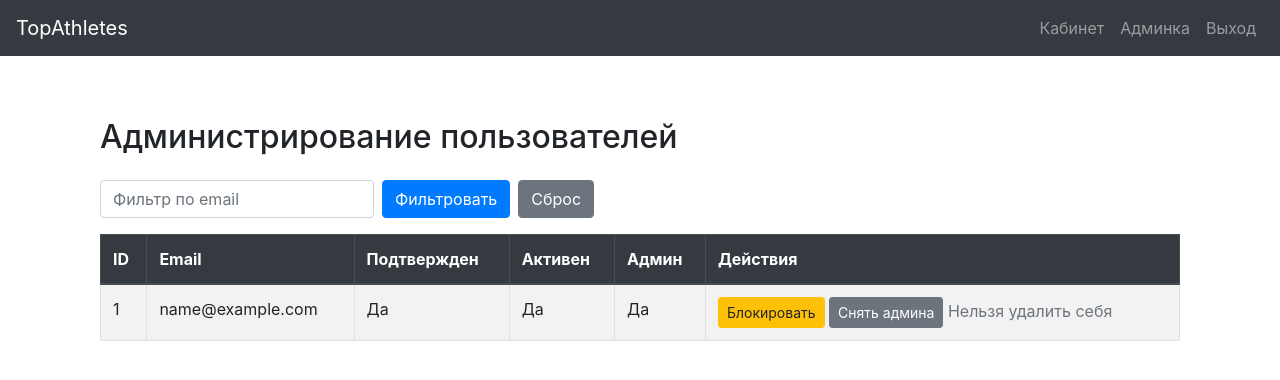
After one commit to AndProvince/topAthlets, a Flask app: page /admin/users in a window 1280 px wide. The commit adds this page. Shown: the top 380 px of the page. Run offline with Flask 3, Linux system fonts and the light colour scheme; a user stored in the database is signed in; tables that the repository leaves empty hold one stand-in row (values such as "Sample post"); some libraries are stand-ins or nearby versions.

Commit message:
Administration users page

```diff
--- a/app/models.py
+++ b/app/models.py
@@ -14,6 +14,8 @@ class User(db.Model, UserMixin):
     email = db.Column(db.String(120), unique=True, nullable=False)
     password_hash = db.Column(db.String(128), nullable=False)
     email_confirmed = db.Column(db.Boolean, default=False)
+    active = db.Column(db.Boolean(), default=True)
+    is_admin = db.Column(db.Boolean, default=False)
 
     def set_password(self, password):
         self.password_hash = generate_password_hash(password)
--- a/app/routes.py
+++ b/app/routes.py
@@ -6,6 +6,76 @@ from . import db
 from .email_utils import send_confirmation_email
 
 auth = Blueprint('auth', __name__)
+
+from functools import wraps
+
+# вспомогательный декоратор, если нет ролей
+def admin_required(f):
+    @wraps(f)
+    def decorated_function(*args, **kwargs):
+        if not current_user.is_authenticated or not current_user.is_admin:
+            flash('Access denied.', 'danger')
+            return redirect(url_for('auth.login'))
+        return f(*args, **kwargs)
+    return decorated_function
+
+@auth.route('/admin/users')
+@admin_required
+def admin_users():
+    email_filter = request.args.get('email', '').strip()
+    query = User.query
+    if email_filter:
+        query = query.filter(User.email.ilike(f"%{email_filter}%"))
+    users = query.all()
+    return render_template('admin_users.html', users=users)
+
+@auth.route('/admin/users/block/<int:user_id>')
+@admin_required
+def block_user(user_id):
+    user = User.query.get(user_id)
+    if user:
+        user.active = False
+        db.session.commit()
+        flash(f'User {user.email} blocked.', 'info')
+    return redirect(url_for('auth.admin_users'))
+
+@auth.route('/admin/users/unblock/<int:user_id>')
+@admin_required
+def unblock_user(user_id):
+    user = User.query.get(user_id)
+    if user:
+        user.active = True
+        db.session.commit()
+        flash(f'User {user.email} unblocked.', 'info')
+    return redirect(url_for('auth.admin_users'))
+
+@auth.route('/admin/users/delete/<int:user_id>', methods=['POST'])
+@admin_required
+def delete_user(user_id):
+    user = User.query.get(user_id)
+    if user:
+        if user.id == current_user.id:
+            flash("Нельзя удалить самого себя.", "warning")
+        else:
+            db.session.delete(user)
+            db.session.commit()
+            flash(f"Пользователь {user.email} удалён.", "info")
+    return redirect(url_for('auth.admin_users'))
+
+@auth.route('/admin/users/toggle_admin/<int:user_id>')
+@admin_required
+def toggle_admin(user_id):
+    user = User.query.get(user_id)
+    if user:
+        if user.id == current_user.id:
+            flash("Нельзя снять с себя права администратора.", "warning")
+        else:
+            user.is_admin = not user.is_admin
+            db.session.commit()
+            status = "назначен админом" if user.is_admin else "снят с админов"
+            flash(f"Пользователь {user.email} {status}.", "info")
+    return redirect(url_for('auth.admin_users'))
+
 
 @auth.route('/')
 def home():
@@ -45,12 +115,16 @@ def login():
     if form.validate_on_submit():
         user = User.query.filter_by(email=form.email.data).first()
         if user and user.check_password(form.password.data):
+            if not user.active:
+                flash('Ваш аккаунт заблокирован.', 'danger')
+                return redirect(url_for('auth.login'))
             login_user(user)
             flash('Logged in successfully.', 'success')
             return redirect(url_for('auth.dashboard'))
         else:
             flash('Invalid email or password.', 'danger')
     return render_template('login.html', form=form)
+
 
 @auth.route('/dashboard')
 @login_required
--- /dev/null
+++ b/app/templates/admin_users.html
@@ -0,0 +1,60 @@
+{% extends 'base.html' %}
+
+{% block title %}Администрирование пользователей{% endblock %}
+
+{% block content %}
+<div class="container mt-5">
+    <h2 class="mb-4">Администрирование пользователей</h2>
+
+    <form method="GET" class="form-inline mb-3">
+    <input type="text" name="email" class="form-control mr-2" placeholder="Фильтр по email"
+           value="{{ request.args.get('email', '') }}">
+    <button type="submit" class="btn btn-primary">Фильтровать</button>
+    <a href="{{ url_for('auth.admin_users') }}" class="btn btn-secondary ml-2">Сброс</a>
+    </form>
+
+
+    <table class="table table-bordered table-striped">
+        <thead class="thead-dark">
+            <tr>
+                <th>ID</th>
+                <th>Email</th>
+                <th>Подтвержден</th>
+                <th>Активен</th>
+                <th>Админ</th>
+                <th>Действия</th>
+            </tr>
+        </thead>
+        <tbody>
+            {% for user in users %}
+                <tr>
+                    <td>{{ user.id }}</td>
+                    <td>{{ user.email }}</td>
+                    <td>{{ 'Да' if user.email_confirmed else 'Нет' }}</td>
+                    <td>{{ 'Да' if user.active else 'Нет' }}</td>
+                    <td>{{ 'Да' if user.is_admin else 'Нет' }}</td>
+                    <td>
+                        {% if user.active %}
+                            <a href="{{ url_for('auth.block_user', user_id=user.id) }}" class="btn btn-sm btn-warning">Блокировать</a>
+                        {% else %}
+                            <a href="{{ url_for('auth.unblock_user', user_id=user.id) }}" class="btn btn-sm btn-success">Разблокировать</a>
+                        {% endif %}
+
+                        <a href="{{ url_for('auth.toggle_admin', user_id=user.id) }}" class="btn btn-sm btn-secondary">
+                            {% if user.is_admin %}Снять админа{% else %}Назначить админом{% endif %}
+                        </a>
+
+                        {% if current_user.id != user.id %}
+                            <form action="{{ url_for('auth.delete_user', user_id=user.id) }}" method="POST" style="display:inline;" onsubmit="return confirm('Удалить пользователя?');">
+                                <button type="submit" class="btn btn-sm btn-danger">Удалить</button>
+                            </form>
+                        {% else %}
+                            <span class="text-muted">Нельзя удалить себя</span>
+                        {% endif %}
+                    </td>
+                </tr>
+            {% endfor %}
+        </tbody>
+    </table>
+</div>
+{% endblock %}
--- a/app/templates/base.html
+++ b/app/templates/base.html
@@ -1,28 +1,43 @@
 <!DOCTYPE html>
-<html lang="en">
+<html lang="ru">
 <head>
     <meta charset="UTF-8">
-    <title>{% block title %}Top Athlets{% endblock %}</title>
-    <link rel="stylesheet" href="https://cdn.jsdelivr.net/npm/bootstrap@4.6.2/dist/css/bootstrap.min.css">
+    <title>{% block title %}TopAthletes{% endblock %}</title>
+    <meta name="viewport" content="width=device-width, initial-scale=1">
+
+    <!-- Bootstrap 4.5 -->
+    <link rel="stylesheet" href="https://stackpath.bootstrapcdn.com/bootstrap/4.5.2/css/bootstrap.min.css">
+
+    <style>
+        body {
+            padding-top: 70px;
+        }
+    </style>
 </head>
 <body>
-    <nav class="navbar navbar-expand-lg navbar-light bg-light">
-        <a class="navbar-brand" href="{{ url_for('auth.home') }}">TopAthlets</a>
+<!-- Навигация -->
+<nav class="navbar navbar-expand-lg navbar-dark bg-dark fixed-top">
+    <a class="navbar-brand" href="{{ url_for('auth.home') }}">TopAthletes</a>
     <div class="collapse navbar-collapse">
         <ul class="navbar-nav ml-auto">
             {% if current_user.is_authenticated %}
                 <li class="nav-item">
-                        <a class="nav-link" href="{{ url_for('auth.dashboard') }}">Dashboard</a>
+                    <a class="nav-link" href="{{ url_for('auth.dashboard') }}">Кабинет</a>
                 </li>
+                {% if current_user.is_admin %}
                 <li class="nav-item">
-                        <a class="nav-link" href="{{ url_for('auth.logout') }}">Logout</a>
+                    <a class="nav-link" href="{{ url_for('auth.admin_users') }}">Админка</a>
+                </li>
+                {% endif %}
+                <li class="nav-item">
+                    <a class="nav-link" href="{{ url_for('auth.logout') }}">Выход</a>
                 </li>
             {% else %}
                 <li class="nav-item">
-                        <a class="nav-link" href="{{ url_for('auth.login') }}">Login</a>
+                    <a class="nav-link" href="{{ url_for('auth.login') }}">Вход</a>
                 </li>
                 <li class="nav-item">
-                        <a class="nav-link" href="{{ url_for('auth.register') }}">Register</a>
+                    <a class="nav-link" href="{{ url_for('auth.register') }}">Регистрация</a>
                 </li>
             {% endif %}
         </ul>
@@ -40,5 +55,9 @@
 
         {% block content %}{% endblock %}
     </div>
+
+<!-- Bootstrap JS -->
+<script src="https://code.jquery.com/jquery-3.5.1.slim.min.js"></script>
+<script src="https://cdn.jsdelivr.net/npm/bootstrap@4.5.2/dist/js/bootstrap.bundle.min.js"></script>
 </body>
 </html>
--- a/app/templates/dashboard.html
+++ b/app/templates/dashboard.html
@@ -3,8 +3,8 @@
 {% block title %}Dashboard{% endblock %}
 
 {% block content %}
-    <h2>Dashboard</h2>
-    <p>Welcome, {{ current_user.email }}!</p>
+    <h2>Кабинет</h2>
+    <p>Здарова, {{ current_user.email }}!</p>
     {% if not current_user.email_confirmed %}
         <div class="alert alert-warning">
             Your email is not confirmed. Please check your inbox.
--- a/app/templates/home.html
+++ b/app/templates/home.html
@@ -4,5 +4,8 @@
 
 {% block content %}
     <h1>Welcome to TopAthlets!</h1>
-    <p>This is a demo site for testing user registration and authentication.</p>
+    <p>Что можно тестировать:</p>
+    <li>Регистрацию и аутентификацию пользователей</li>
+    <li>Администрирование пользователей: блокировка, права админа, удаление</li>
+    <li>Фильтрация пользователей в админке по email</li>
 {% endblock %}
```
Lines whose indentation alone changed are shown as unchanged.
